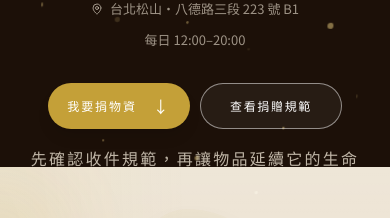
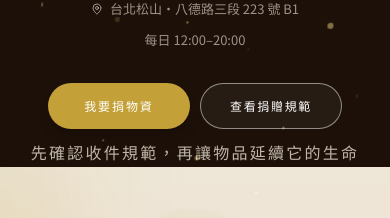
Before and after one commit to azsmetf0904-Shawn/heart-universe-center, a Next.js app: page /charity in a window 390 px wide. Shown: the part 577-795 px from the top of the page. Built offline with nearby package versions, Linux system fonts and the light colour scheme; no server answers.

Commit message:
Center charity donation CTA and refine hint scale

```diff
--- a/app/charity/page.tsx
+++ b/app/charity/page.tsx
@@ -196,13 +196,13 @@ export default function CharityPage() {
           </div>
           <div className="hu-charity-hero-actions mt-8 flex flex-col sm:flex-row items-center justify-center gap-3">
             <a href="#donate-process" className="btn-gold-fill inline-flex min-h-12 items-center justify-center rounded-full px-7 text-xs tracking-[0.16em] shadow-lg">
-              我要捐物資 <span className="ml-2 text-base">↓</span>
+              我要捐物資
             </a>
             <a href="#donate-rules" className="inline-flex min-h-12 items-center justify-center rounded-full border border-white/50 bg-white/5 px-7 text-xs tracking-[0.14em] text-white transition-colors hover:bg-white/10">
               查看捐贈規範
             </a>
           </div>
-          <p className="mt-4 text-[11px] tracking-[0.08em]" style={{ color: 'rgba(255,255,255,0.52)' }}>
+          <p className="hu-charity-hero-hint mt-3 text-[9px] tracking-[0.06em]" style={{ color: 'rgba(255,255,255,0.52)' }}>
             先確認收件規範，再讓物品延續它的生命
           </p>
         </div>
--- a/app/globals.css
+++ b/app/globals.css
@@ -1081,6 +1081,12 @@ button, a, [role="button"], label[for] {
     padding-right: 18px !important;
     white-space: nowrap;
   }
+  .hu-charity-hero-hint {
+    margin-top: 10px !important;
+    font-size: 9px !important;
+    line-height: 1.5;
+    letter-spacing: .04em !important;
+  }
 
   .hu-charity-hero {
     height: 680px !important;
```
